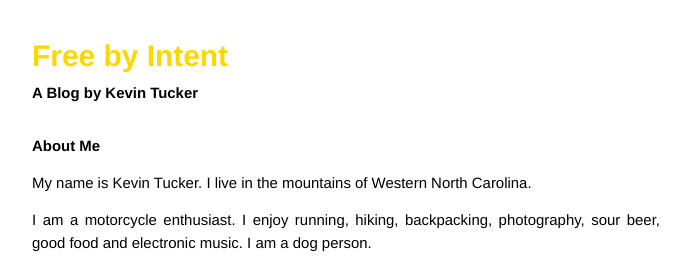
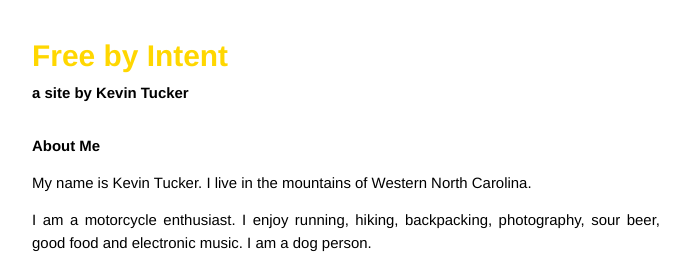
Before and after one commit to tuckerkevin/tuckerkevin.github.io, a Jekyll site: the page built from about.md, in a window 1280 px wide. Shown: the top 272 px of the page, without its empty margins (294-985 px from the left). Built offline with Jekyll 4.4.1, drawn with Linux system fonts in a browser that asks for light colours; Markdown is read by kramdown in place of the engine named in the settings.

Commit message:
Update to new way of defining syntax highlighter in _config.yml.

```diff
--- a/_config.yml
+++ b/_config.yml
@@ -1,8 +1,9 @@
 name: Free by Intent
-description: A Blog by Kevin Tucker
+slogan: "The man who is set free is nothing but a freed man...an unfree man in the garment of freedom...he who is not self-freed is merely an emancipated man. - Max Stirner"
+description: a site by Kevin Tucker
 url: http://freebyintent.com
 markdown: redcarpet
 redcarpet:
   extensions: ["tables"]
-pygments: true
+highlighter: pygments
 permalink: /posts/:title
```
